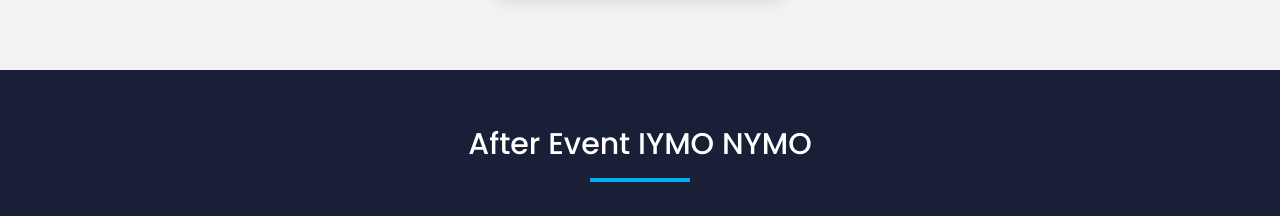
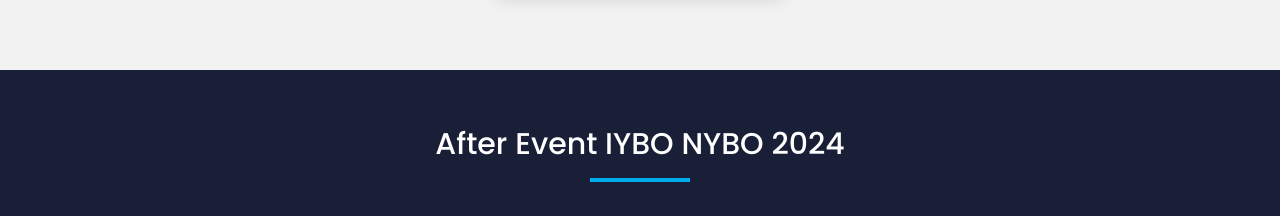
Before and after one commit to iysaofficial/iysa-olympiad, a React (Create React App) app: page / in a window 1280 px wide. Shown: the part 5673-5889 px from the top of the page. Built offline with nearby package versions, Linux system fonts and the light colour scheme; grey boxes are pictures that could not be loaded.

Commit message:
after event iybo nybo 2024

```diff
--- a/src/components/home/AfterEventComp.jsx
+++ b/src/components/home/AfterEventComp.jsx
@@ -5,12 +5,12 @@
             <div className="after-event-container">
                 <div className="after-event-heading">
                     <br />
-                    <h1 className="section-header text-white">After Event IYMO NYMO</h1>
+                    <h1 className="section-header text-white">After Event IYBO NYBO 2024</h1>
                 </div>
                 <div className="row">
                 <div className="col-md-1"></div>
                     <div className="col-md-5 after-event-video text-center">
-                        <iframe className="mt-5"  width="100%" height="415" src="https://www.youtube.com/embed/JYJtuZEc-mA?si=daAXf3OBorL8ggtK" title="YouTube video player" frameBorder="0" allow="accelerometer; autoplay; clipboard-write; encrypted-media; gyroscope; picture-in-picture; web-share" allowFullScreen></iframe>
+                        <iframe className="mt-5"  width="100%" height="415" src="https://www.youtube.com/embed/FhIGkP87BZ4?si=mLY-kev9KOW-9iaE" title="YouTube video player" frameBorder="0" allow="accelerometer; autoplay; clipboard-write; encrypted-media; gyroscope; picture-in-picture; web-share" allowFullScreen></iframe>
                     </div>
 
                     <div className="col-md-5 text-justify mt-auto mb-auto p-4">
```
